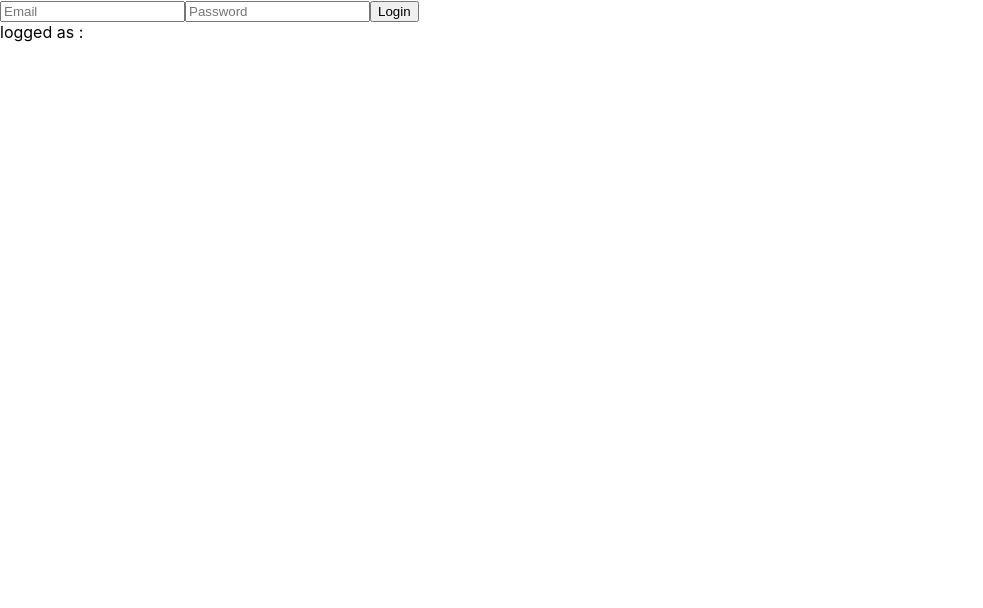
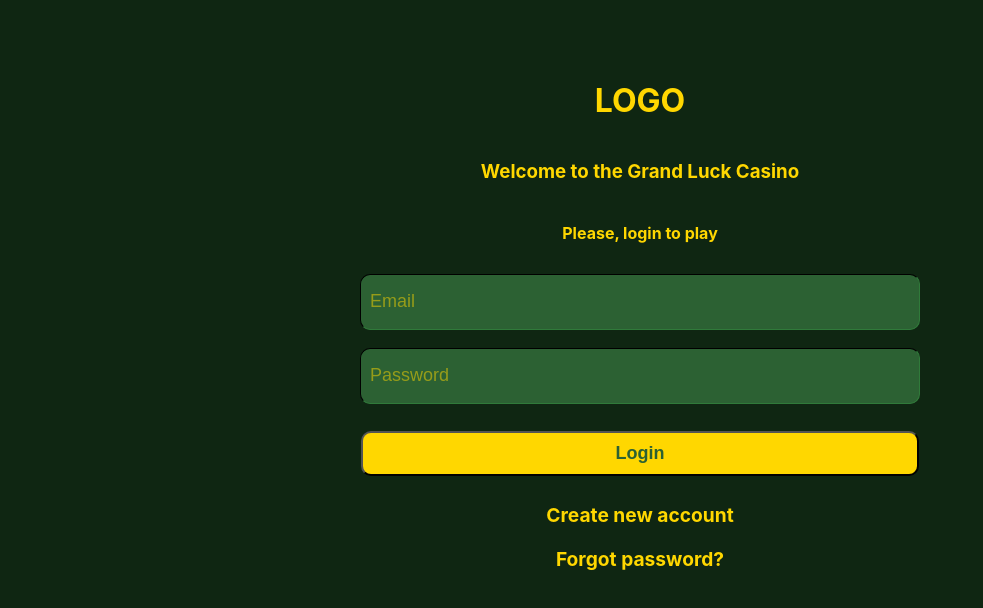
Before and after one commit to Jump3rr/Casino, a React (Create React App) app: page /Login in a window 1280 px wide. Shown: the top 608 px of the page, without its empty margins (0-983 px from the left). Built offline with nearby package versions, Linux system fonts and the light colour scheme; the HTML template or start-up script is replaced by a standard one.

Commit message:
login page

```diff
--- a/src/Login/LoginPage.tsx
+++ b/src/Login/LoginPage.tsx
@@ -3,6 +3,66 @@ import React, { useState } from 'react';
 import { useNavigate } from 'react-router-dom';
 import { auth } from '../tools/firebaseConfig';
 import styled from 'styled-components';
+import { Colors } from '../entities/colors';
+
+const LoginWrapper = styled.div`
+  background-color: ${Colors.mainGreen};
+  height: 80vh;
+  justify-content: center;
+  align-items: center;
+  display: flex;
+  flex-direction: column;
+  width: 100%;
+`;
+const Input = styled.input`
+  height: 2em;
+  width: 30em;
+  padding: 0.5em;
+  margin: 0.5em;
+  background-color: ${Colors.lighterGreen};
+  color: ${Colors.gold};
+  border-color: ${Colors.mainGreen};
+  border-width: 1px;
+  border-radius: 10px;
+  font-size: large;
+  :focus {
+    border: 1px solid ${Colors.gold};
+    outline: none;
+    //border-color: ${Colors.red};
+  }
+
+  ::placeholder {
+    color: ${Colors.gold};
+    opacity: 0.5;
+  }
+`;
+const LoginButton = styled.button`
+  margin: 1em;
+  background-color: ${Colors.gold};
+  height: 2.5em;
+  width: 31em;
+  font-size: large;
+  font-weight: bold;
+  color: ${Colors.lighterGreen};
+  cursor: pointer;
+  border-radius: 10px;
+
+  :hover {
+    background-color: ${Colors.red};
+    color: ${Colors.gold};
+  }
+`;
+const Buttons = styled.div`
+  font-size: larger;
+  font-weight: bold;
+  cursor: pointer;
+  margin: 0.5em;
+
+  :hover {
+    text-decoration: underline;
+    color: ${Colors.red};
+  }
+`;
 
 export const LoginPage = () => {
   const [email, setEmail] = useState('');
@@ -19,20 +79,26 @@ export const LoginPage = () => {
     }
   };
   return (
-    <>
-      <input
+    <LoginWrapper>
+      <h1>LOGO</h1>
+      <h3>Welcome to the Grand Luck Casino</h3>
+      <h4>Please, login to play</h4>
+      <Input
         type='text'
         placeholder='Email'
         onChange={(event) => setEmail(event.target.value)}
       />
-      <input
+      <Input
         type='text'
         placeholder='Password'
         onChange={(event) => setPassword(event.target.value)}
       />
-      <button onClick={login}>Login</button>
-      <div>logged as : {auth.currentUser?.email}</div>
-    </>
+      <LoginButton onClick={login}>Login</LoginButton>
+      <Buttons onClick={() => navigate('/register')}>
+        Create new account
+      </Buttons>
+      <Buttons onClick={() => navigate('/')}>Forgot password?</Buttons>
+    </LoginWrapper>
   );
 };
 
--- /dev/null
+++ b/src/entities/colors.ts
@@ -0,0 +1,9 @@
+export const Colors = {
+  mainGreen: '#0f2612',
+  lighterGreen: '#2c6133',
+  black: '#000',
+  white: '#fff',
+  darkRed: '#59101c',
+  gold: '#FFD700',
+  red: '#cc2929',
+};
--- a/src/index.css
+++ b/src/index.css
@@ -5,6 +5,8 @@ body {
     sans-serif;
   -webkit-font-smoothing: antialiased;
   -moz-osx-font-smoothing: grayscale;
+  background: #0f2612;
+  color: #FFD700;
 }
 
 code {
```
